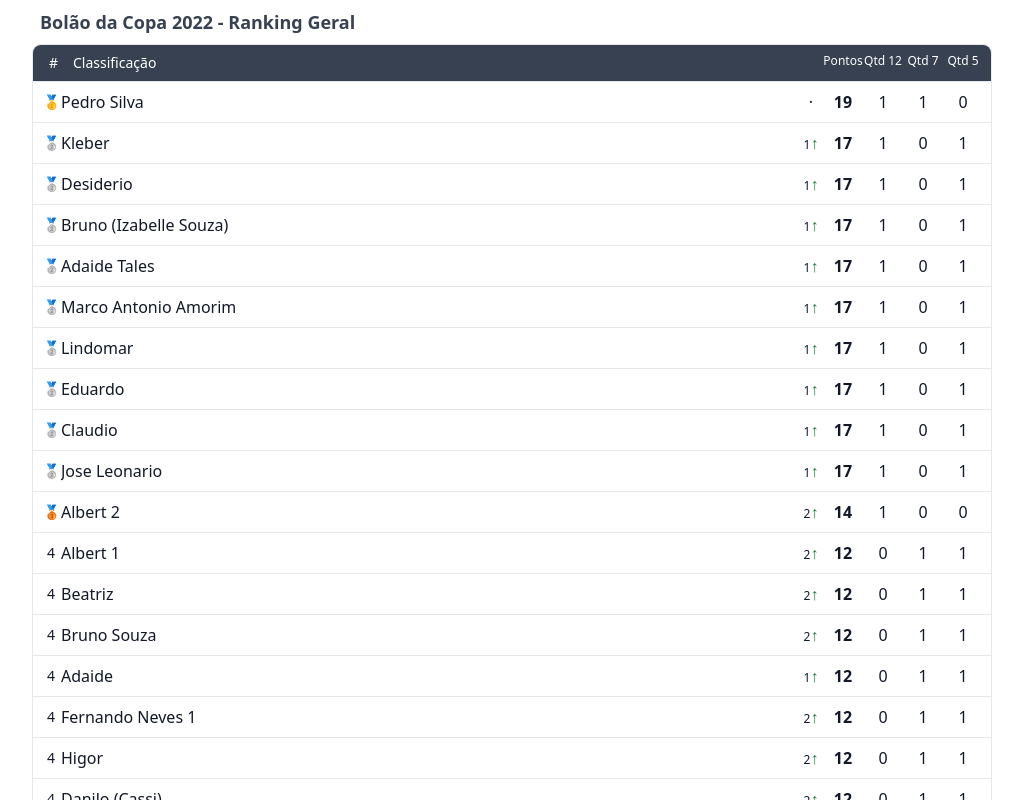
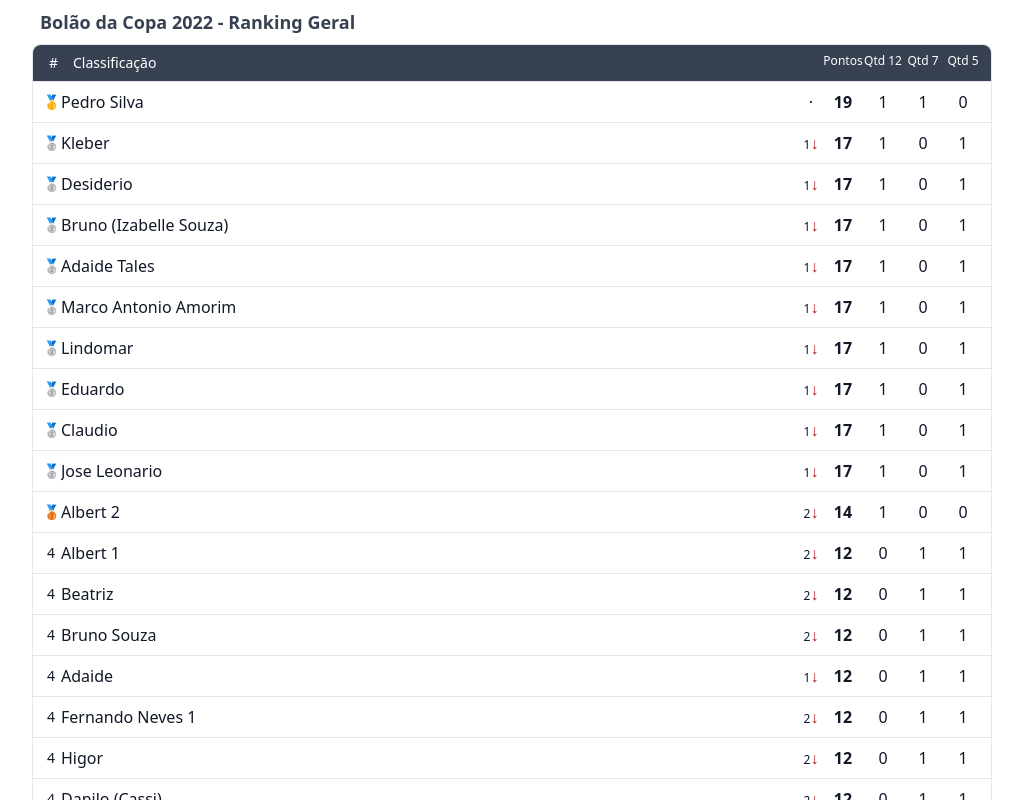
Before and after one commit to rodcorsi/bolao, a Next.js app: page / in a window 1280 px wide. Shown: the top 800 px of the page, without its empty margins (128-1151 px from the left). Built offline with nearby package versions, Linux system fonts and the light colour scheme.

Commit message:
fix change position

```diff
--- a/components/ChangePosition.tsx
+++ b/components/ChangePosition.tsx
@@ -14,7 +14,7 @@ const ChangePosition: React.FC<ChangePositionProps> = ({
   oldPosition,
   className,
 }) => {
-  const variation = position - oldPosition;
+  const variation = oldPosition - position;
   let arrow: React.ReactNode = "·";
   if (variation > 0) {
     arrow = (
@@ -26,7 +26,7 @@ const ChangePosition: React.FC<ChangePositionProps> = ({
   } else if (variation < 0) {
     arrow = (
       <div>
-        <span className="text-xs">{variation}</span>
+        <span className="text-xs">{-variation}</span>
         {downArrow}
       </div>
     );
```
